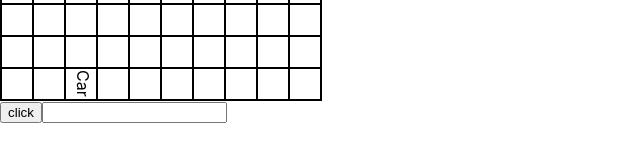
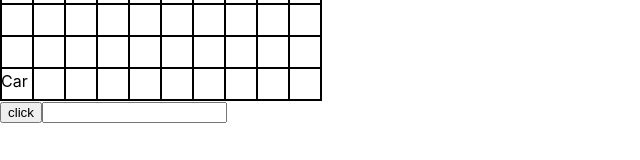
Before and after one commit to Mirzamorph/mars-rover, a React (Create React App) app: page / in a window 1280 px wide. Shown: the part 221-381 px from the top of the page, without its empty margins (0-640 px from the left). Built offline with nearby package versions, Linux system fonts and the light colour scheme.

Commit message:
aligned rover

```diff
--- a/src/config.js
+++ b/src/config.js
@@ -1,7 +1,7 @@
 export const defaultGridSize = 10
 export const defaultRoverPosition = {
-    x: 2,
+    x: 0,
     y: 0
 }
 
-export const defaultRoverDirection = 90 // it's all about degrees, so it can be 0, 90, 180, 360
+export const defaultRoverDirection = 0 // it's all about degrees, so it can be 0, 90, 180, 360
--- a/src/index.css
+++ b/src/index.css
@@ -33,9 +33,10 @@ body {
 
 .rover {
   position: absolute;
-  width: 30px;
-  height: 30px;
-  bottom: 1px;
-  left: 3px;
+  width: 29px;
+  height: 29px;
+  bottom: 0;
+  left: 0;
   transition: transform 0.3s ease-in;
+  border: 1px solid transparent;
 }
```
